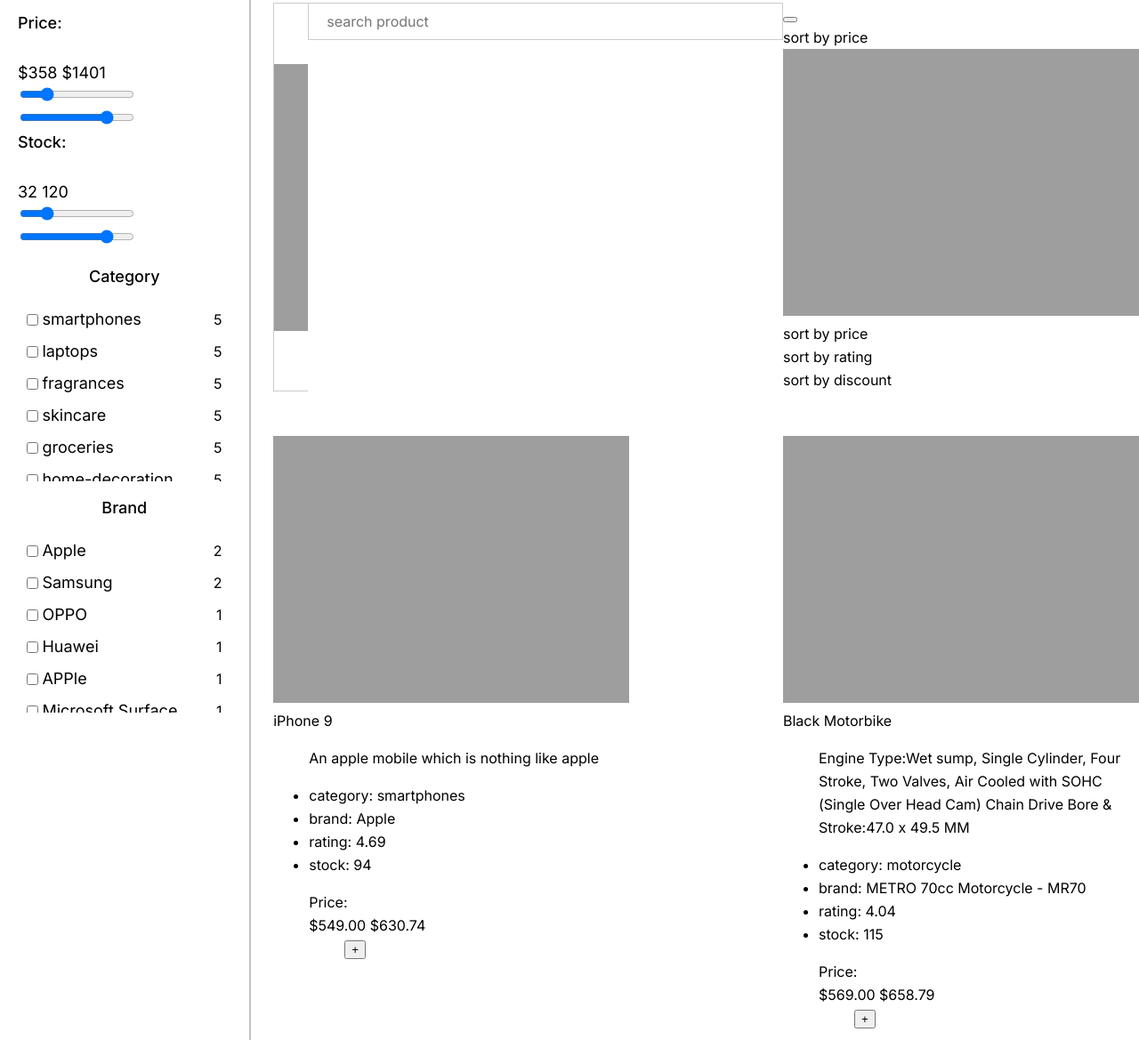
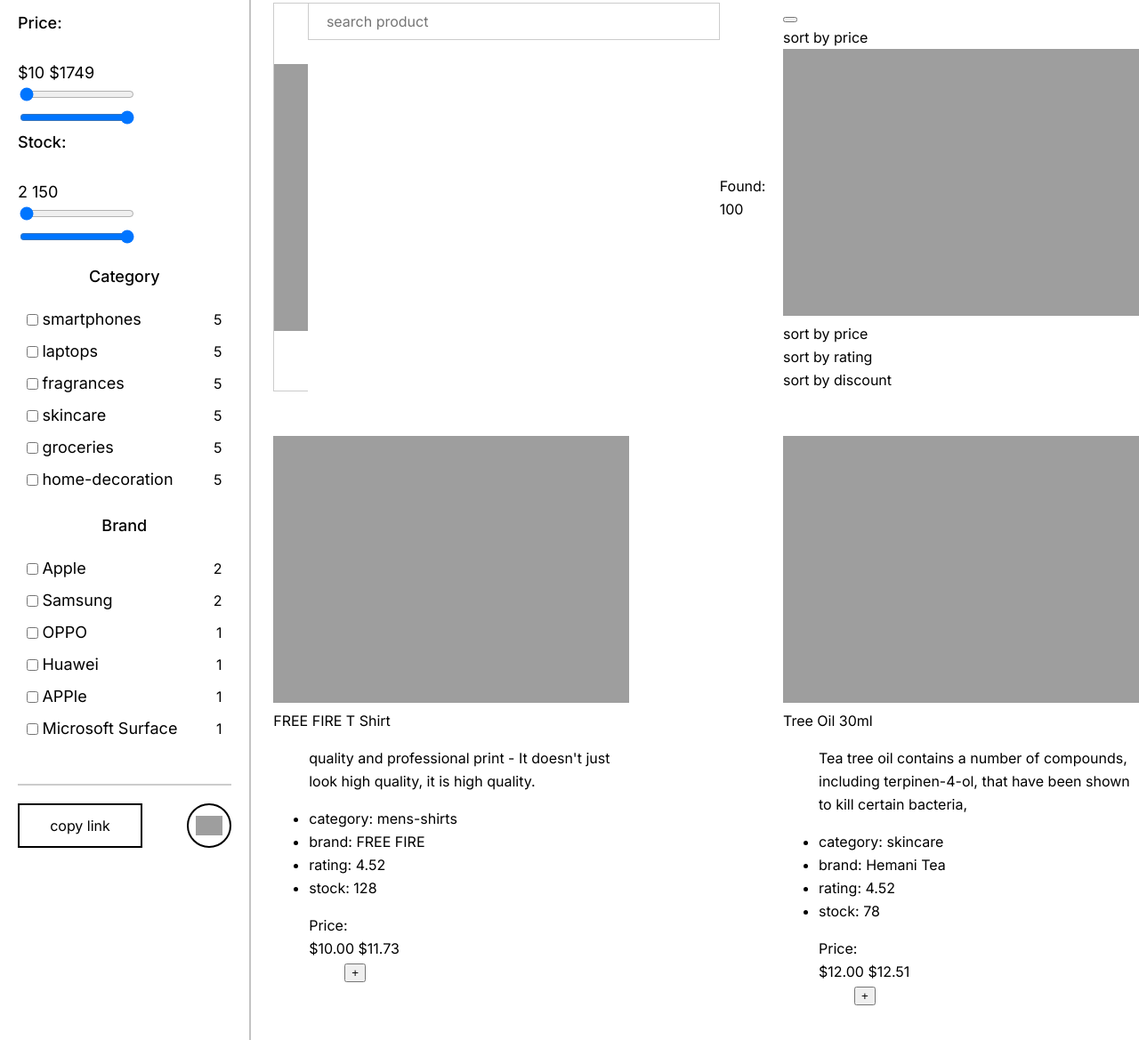
Before and after one commit to senyavitrazov/online-store, a website built with webpack: page src/index.html in a window 1280 px wide. Shown: the part 175-1344 px from the top of the page at 89% size. Built offline with nearby package versions, Linux system fonts and the light colour scheme; grey boxes are pictures that could not be loaded; files whose address does not match are found by name.

Commit message:
feat: some requirements

```diff
--- a/src/index.html
+++ b/src/index.html
@@ -40,17 +40,11 @@
         <div class="checkbox-filter category-filter"></div>
         <span class="checkbox__title">Brand</span>
         <div class="checkbox-filter brand-filter"></div>
+        <div class="filters__buttons">
+          <button id="copy-filters">copy link</button>
+          <button id="clear-filters"></button>
+        </div>
       </div>
-      <!-- <div class="products">
-        <div class="products__top">
-          <div class="products__search search">
-            <button class="search__button"></button>
-            <input type="text" name="search" id="search-input" placeholder="search product">
-          </div>
-          <sort-select></sort-select>
-        </div>
-        <div class="products__bottom product-list"></div>
-      </div> -->
     </div>
   </main>
   <footer></footer>
--- a/src/index.ts
+++ b/src/index.ts
@@ -26,12 +26,12 @@ class App {
       if (key === 'dsp' && value !== '') {
         const left = +value.slice(0, value.indexOf('t'));
         const right = +value.slice(value.indexOf('t') + 1);
-        this.filteredProducts = this.filteredProducts.filter(e => left < e.price && e.price < right);
+        this.filteredProducts = this.filteredProducts.filter(e => left <= e.price && e.price <= right);
       }
       if (key === 'dsa' && value !== '') {
         const left = +value.slice(0, value.indexOf('t'));
         const right = +value.slice(value.indexOf('t') + 1);
-        this.filteredProducts = this.filteredProducts.filter(e => left < e.stock && e.stock < right);
+        this.filteredProducts = this.filteredProducts.filter(e => left <= e.stock && e.stock <= right);
       }
       if (key === 'search' && value !== '') {
         this.filteredProducts = this.filteredProducts.filter(e => {
@@ -62,6 +62,8 @@ class App {
       this.productList.innerHTML += `<product-card src="${this.filteredProducts[i].id - 1}"></product-card>`;
       i++;
     }
+    const founded = document.querySelector('#founded-amount');
+    if (founded) founded.innerHTML = `Found: ${this.filteredProducts.length}`;
   }
 
   constructor() {
@@ -82,14 +84,32 @@ class App {
       this.productsBlock.classList.add('products');
       this.productsBlock.innerHTML =
         '<div class="products__top"><div class="products__search search"><button class="search__button"></button><input type="text" ' +
-        'name="search" id="search-input" placeholder="search product"></div><sort-select></sort-select></div><div class="products__bottom product-list"></div>';
+        'name="search" id="search-input" placeholder="search product"></div><span id="founded-amount">Found: 100</span></button><sort-select></sort-select></div><div class="products__bottom product-list"></div>';
       mainWrapper?.append(this.productsBlock);
     }
+
     const searchInput = this.productsBlock.querySelector('input');
     if (searchInput) searchInput.value = this.searchText;
     searchInput?.addEventListener('change', () => {
       this.searchText = searchInput.value;
     });
+    searchInput?.addEventListener('keypress', event => {
+      if (event.key === 'Enter') {
+        let btn = null;
+        if (this.productsBlock) btn = this.productsBlock.querySelector('.search__button');
+        if (btn instanceof HTMLButtonElement) {
+          btn.click();
+        }
+      }
+    });
+    searchInput?.addEventListener('blur', () => {
+      let btn = null;
+      if (this.productsBlock) btn = this.productsBlock.querySelector('.search__button');
+      if (btn instanceof HTMLButtonElement) {
+        btn.click();
+      }
+    });
+
     this.productsBlock.querySelector('.search__button')?.addEventListener('click', () => {
       const params = new URLSearchParams(window.location.search);
       if (this.searchText !== ' ') {
@@ -106,6 +126,23 @@ class App {
     checkbox.drawcheckboxBrand();
     checkbox.filteredValue(dataExample.products);
 
+    const copyFilterButton = document.querySelector('#copy-filters');
+    if (copyFilterButton) {
+      copyFilterButton.addEventListener('click', () => {
+        navigator.clipboard.writeText(window.location.href);
+        copyFilterButton.innerHTML = 'copied in buffer';
+        copyFilterButton.setAttribute('disabled', '');
+        setTimeout(() => {
+          copyFilterButton.innerHTML = 'copy link';
+          copyFilterButton.removeAttribute('disabled');
+        }, 1000);
+      });
+    }
+    document.querySelector('#clear-filters')?.addEventListener('click', () => {
+      window.history.pushState(null, '', window.location.pathname + '?dsp=10t1749&dsa=2t150&sort=00');
+      this.drawCards();
+      //TODO: real reset
+    });
     this.main?.addEventListener('filterchange', this.drawCards.bind(this));
   }
 }
--- a/src/sass/components/_search-sort.scss
+++ b/src/sass/components/_search-sort.scss
@@ -6,11 +6,10 @@
   display: flex;
   justify-content: space-between;
   padding: 30px 0 50px;
-
 }
 
 .search {
-  flex-basis: 65%;
+  flex-basis: 60%;
   display: flex;
   &__button {
     border: solid 1px $color-light-gray;
@@ -33,3 +32,14 @@
   height: 42px;
   padding-left: 20px;
 }
+
+#founded-amount {
+  align-self: center;
+}
+
+.view__button {
+  border: solid 1px $color-light-gray;
+  height: 42px;
+  width: 42px;
+  margin-right: -17px;
+}
--- a/src/sass/layouts/_filters.scss
+++ b/src/sass/layouts/_filters.scss
@@ -30,7 +30,7 @@
   width: 100%;
   flex-direction: column;
   margin-top: 20px;
-  height: 200px;
+  height: 220px;
   overflow-x: hidden;
 
   .checkbox-input {
@@ -63,3 +63,48 @@
 
 .price-filter {
 }
+
+#clear-filters {
+  width: 50px;
+  height: 50px;
+  border-radius: 50%;
+  border: 2px solid black;
+  background-image: url('https://cdn-icons-png.flaticon.com/512/5939/5939444.png');
+  background-position: center center;
+  background-repeat: no-repeat;
+  background-size: 65%;
+  background-color: white;
+  transition: all .2s;
+  &:hover {
+    filter: invert(100%);
+    border: 2px solid white;
+  }
+}
+
+#copy-filters {
+  width: 140px;
+  height: 50px;
+  border: 2px solid black;
+  text-align: center;
+  text-justify: center;
+  background: white;
+  transition: all .2s;
+  &:hover {
+    filter: invert(100%);
+    border: 2px solid white;
+  }
+  &:disabled {
+    filter: invert(80%);
+    color: black;
+    border: 2px solid white;
+  }
+}
+
+.filters__buttons {
+  display: flex;
+  justify-content: space-between;
+  align-items: center;
+  margin-top: 40px;
+  padding-top: 20px;
+  border-top: solid 2px $color-light-gray;
+}
--- a/src/ts/dual-slider.ts
+++ b/src/ts/dual-slider.ts
@@ -32,7 +32,6 @@ export class DualSlider extends HTMLElement {
     if (value) {
       this.oldValues.left = +value.slice(0, value.indexOf('t'));
       this.oldValues.right = +value.slice(value.indexOf('t') + 1);
-      console.log(this.oldValues);
     }
 
     let symbolOfValue = '';
@@ -56,10 +55,10 @@ export class DualSlider extends HTMLElement {
       <div class="container">
         <div class="slider-track"></div>
         <input type="range" min="${this.limitsOfValues.left}" value="${
-      this.oldValues.left || this.limitsOfValues.left + 20 * MIN_GAP
+      this.oldValues.left || this.limitsOfValues.left
     }" max="${this.limitsOfValues.right}" id="slider-1"></input>
         <input type="range" min="${this.limitsOfValues.left}" value="${
-      this.oldValues.right || this.limitsOfValues.right - 20 * MIN_GAP
+      this.oldValues.right || this.limitsOfValues.right
     }" max="${this.limitsOfValues.right}" id="slider-2"></input>
       </div>
     </div>
```
